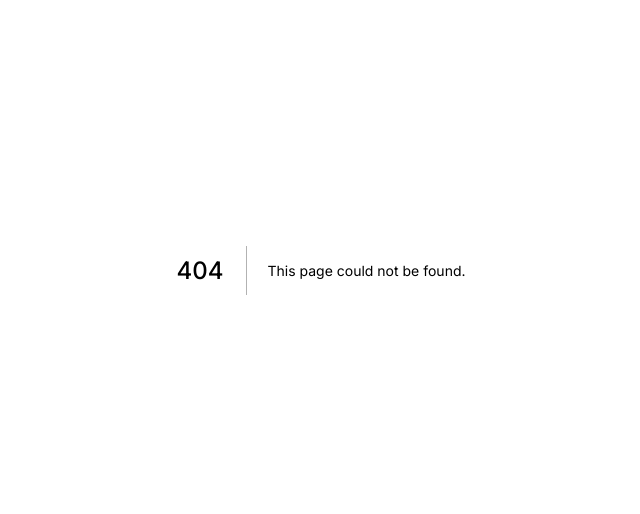
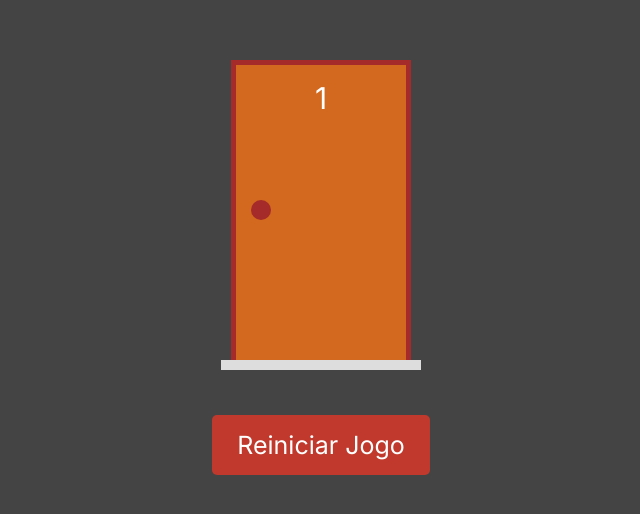
Before and after one commit to ednosmab/portas, a Next.js app: page /jogo/1/1 in a window 1280 px wide. Before the commit this address had no page. Shown: the part 130-644 px from the top of the page, without its empty margins (319-959 px from the left). Built offline with nearby package versions, Linux system fonts and the light colour scheme.

Commit message:
implementando o componente jogo e rota com useRouter

```diff
--- a/src/functions/portas.ts
+++ b/src/functions/portas.ts
@@ -1,9 +1,9 @@
 import PortaModel from "../model/porta";
 
-export function criarPortas(qtde: number, selecionada: number): PortaModel[] {
+export function criarPortas(qtde: number, portaComPresente: number): PortaModel[] {
     return Array.from({ length: qtde }, (_, indice) => {
         const numero = indice + 1
-        const temPresente = numero === selecionada
+        const temPresente = numero === portaComPresente
         return new PortaModel(numero, temPresente)
     })
 }
--- /dev/null
+++ b/src/pages/jogo/[portas]/[temPresente].tsx
@@ -0,0 +1,40 @@
+import styles from "../../../styles/Jogo.module.css"
+import { useEffect, useState } from "react";
+import { atualizarPortas, criarPortas } from "../../../functions/portas";
+import Porta from "../../../components/Porta";
+import Link from "next/link";
+import { useRouter } from "next/router"
+
+export default function Jogo(){
+    const router = useRouter()
+    const [portas, setPortas] = useState([])
+
+    useEffect(()=>{
+      const portas = +router.query.portas
+      const temPresente = +router.query.temPresente
+      setPortas(criarPortas(portas, temPresente))
+    }, [router?.query])
+
+    function renderizarPortas(){
+      return portas.map(porta => {
+        return <Porta key={porta.numero} value={porta}
+          onChange={novaPorta => {
+            setPortas(atualizarPortas(portas, novaPorta))}
+          }/>
+      })
+    }
+
+    return (
+      <div id={styles.jogo}>
+        <div className={styles.portas}>
+          {renderizarPortas()}
+
+        </div>
+        <div className={styles.botoes}>
+          <Link href="/">
+            <button className={styles.botoes_button}>Reiniciar Jogo</button>
+          </Link>
+        </div>
+      </div>
+    );
+}
--- /dev/null
+++ b/src/styles/Jogo.module.css
@@ -0,0 +1,30 @@
+#jogo {
+    display: flex;
+    flex-direction: column;
+    justify-content: center;
+    align-items: center;
+    height: 100vh;
+}
+
+.portas {
+    display: flex;
+    flex-wrap: wrap;
+    justify-content: space-around;
+    align-self: stretch;
+}
+
+.botoes {
+    display: flex;
+    justify-content: center;
+    margin-top: 40px;
+}
+.botoes_button {
+    padding: 15px 25px;
+    margin-bottom: 10px;
+    font-size: 2.5rem;
+    cursor: pointer;
+    background-color: #c0392c;
+    color: #fff;
+    border: none;
+    border-radius: 5px;
+}
```
Also changed, not shown: src/pages/index.tsx (+6 -18 lines).
